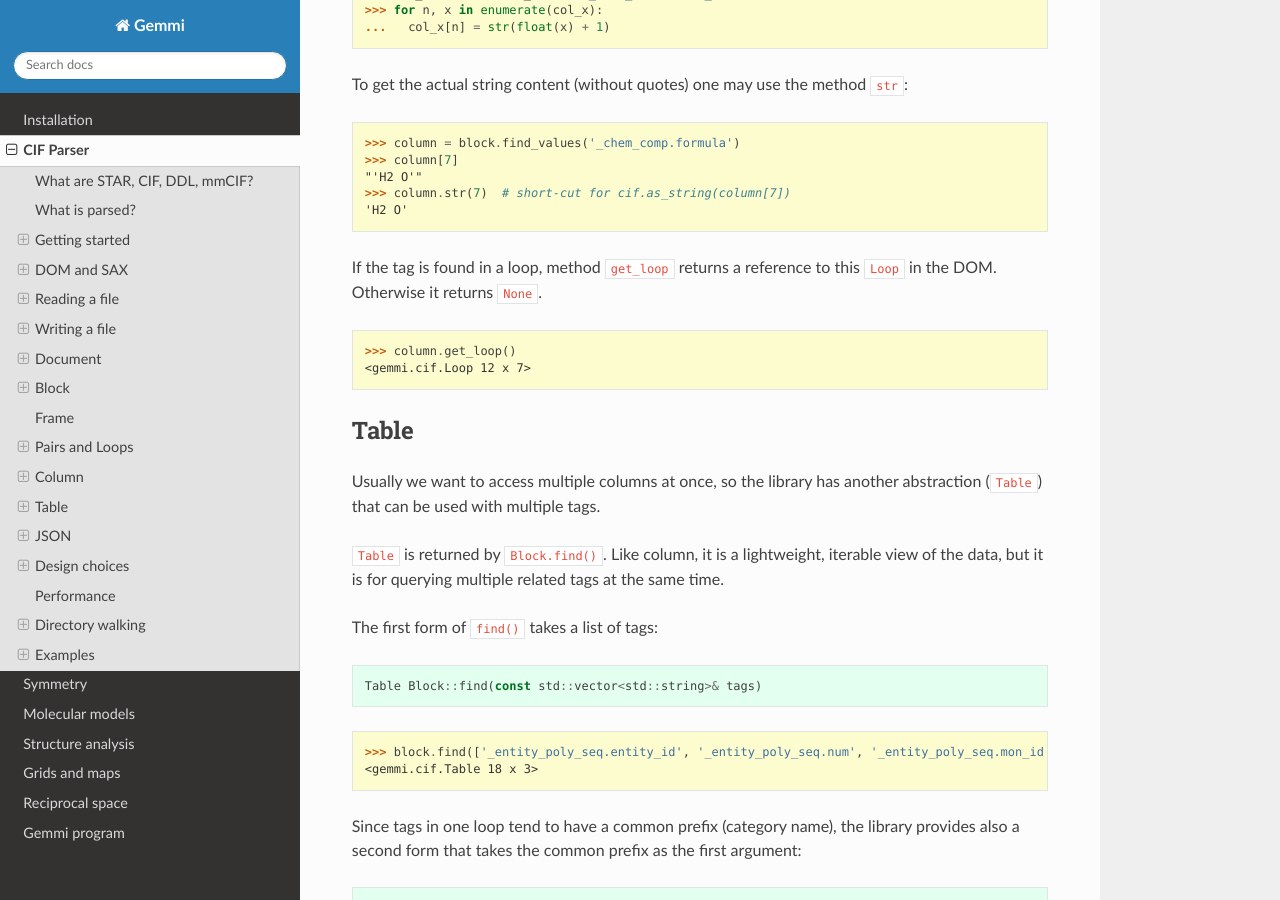
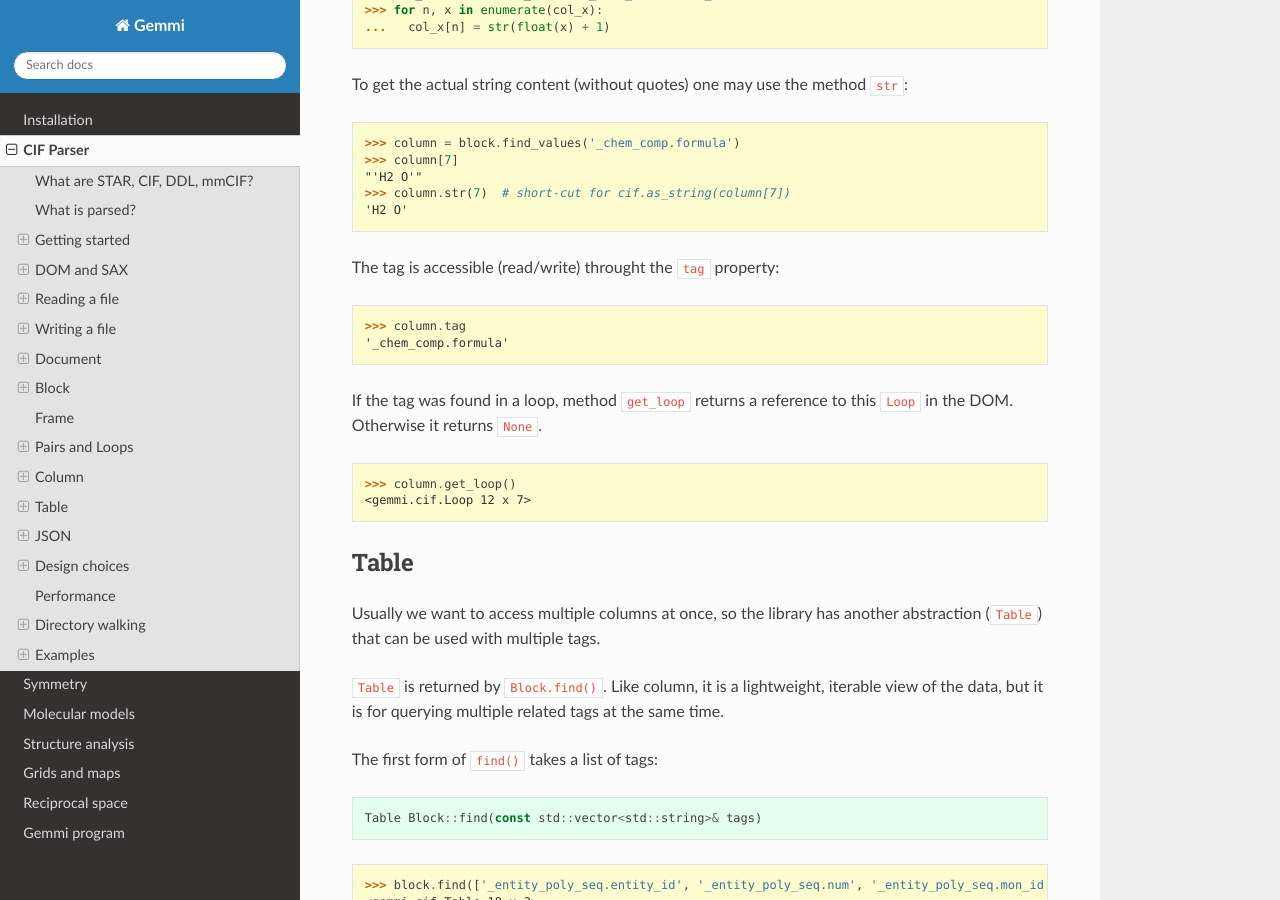
Before and after one commit to project-gemmi/gemmi, a Sphinx documentation site: the page built from docs/cif.rst, in a window 1280 px wide and 900 px high, scrolled down 17062 px. Built offline with Sphinx 7.4.7 and the Read the Docs theme 2.0.0, drawn with Linux system fonts in a browser that asks for light colours.

Commit message:
python: add property cif.Column.tag

```diff
--- a/docs/cif.rst
+++ b/docs/cif.rst
@@ -886,7 +886,14 @@ the method ``str``:
   >>> column.str(7)  # short-cut for cif.as_string(column[7])
   'H2 O'
 
-If the tag is found in a loop, method ``get_loop`` returns a reference
+The tag is accessible (read/write) throught the ``tag`` property:
+
+.. doctest::
+
+  >>> column.tag
+  '_chem_comp.formula'
+
+If the tag was found in a loop, method ``get_loop`` returns a reference
 to this ``Loop`` in the DOM. Otherwise it returns ``None``.
 
 .. doctest::
```
Also changed, not shown: 1 other file.
